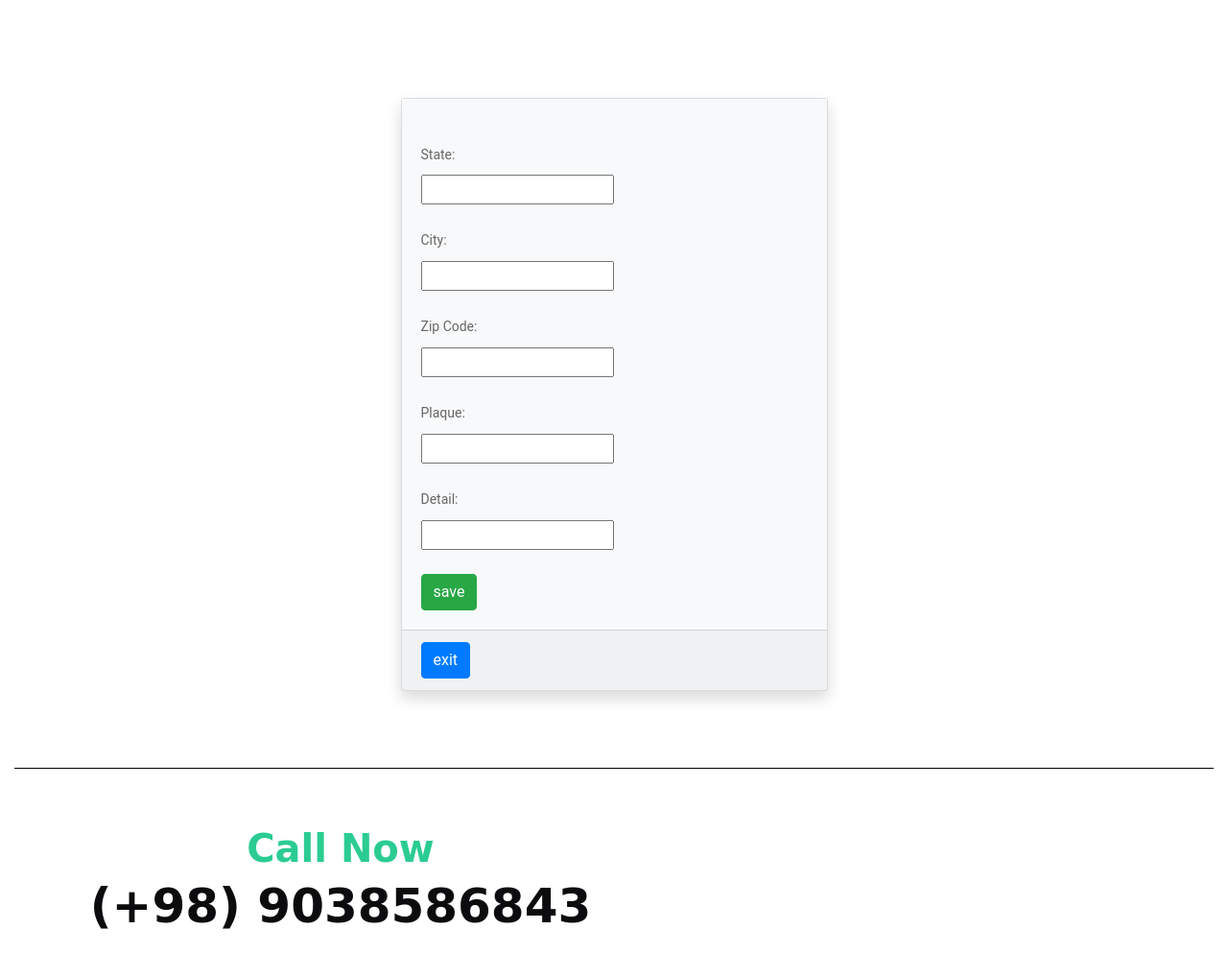
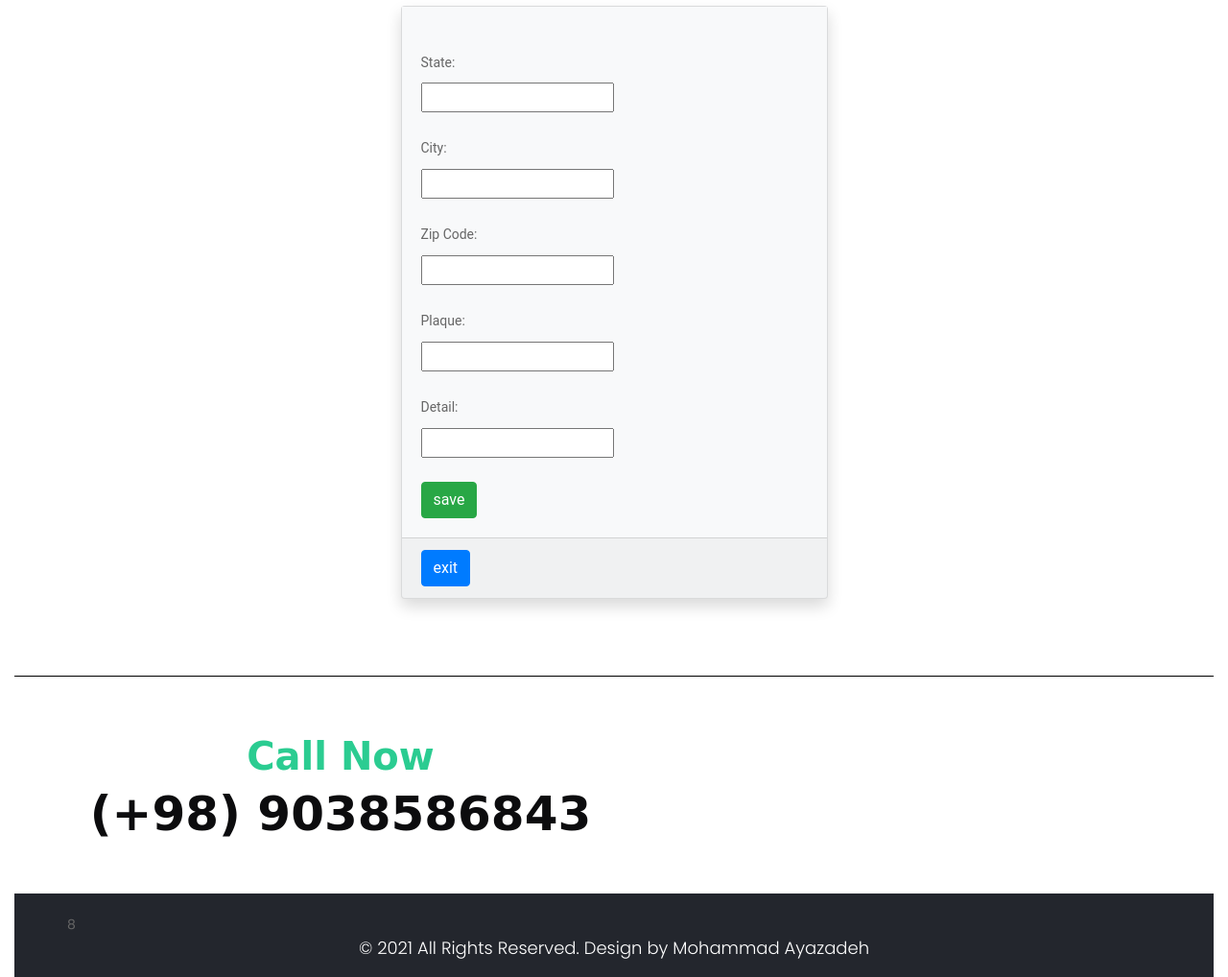
Before and after one commit to Ayazadeh/online_shop, a Django app: page /accounts/address/ in a window 1280 px wide. Shown: the part 125-1143 px from the top of the page at 96% size. Run offline with Django 3.2, Linux system fonts and the light colour scheme; parts of the project's set-up code (start-up, migrations or seed data) failed here and were passed over; some libraries are stand-ins or nearby versions; some web fonts are replaced.

Commit message:
modified

```diff
--- a/templates/basehtml.html
+++ b/templates/basehtml.html
@@ -37,7 +37,7 @@
             font-family: "Roboto", "Lucida Grande", "DejaVu Sans", "Bitstream Vera Sans", Verdana, Arial, sans-serif
         }
         .UpDown {
-            margin-top: 10rem;
+            margin-top: 4rem;
             margin-bottom: 5rem;
         }
 
```
